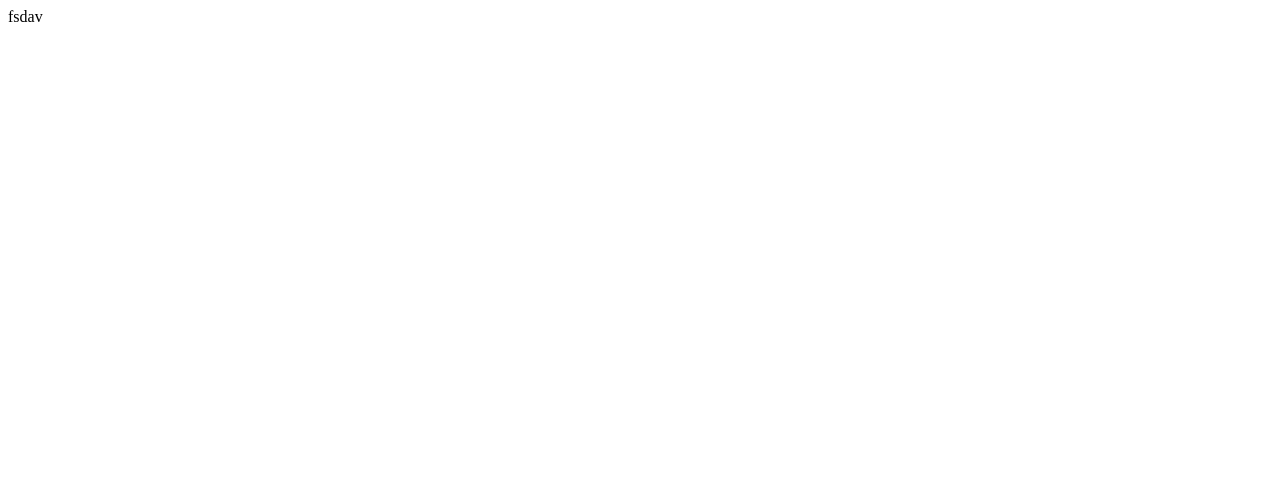
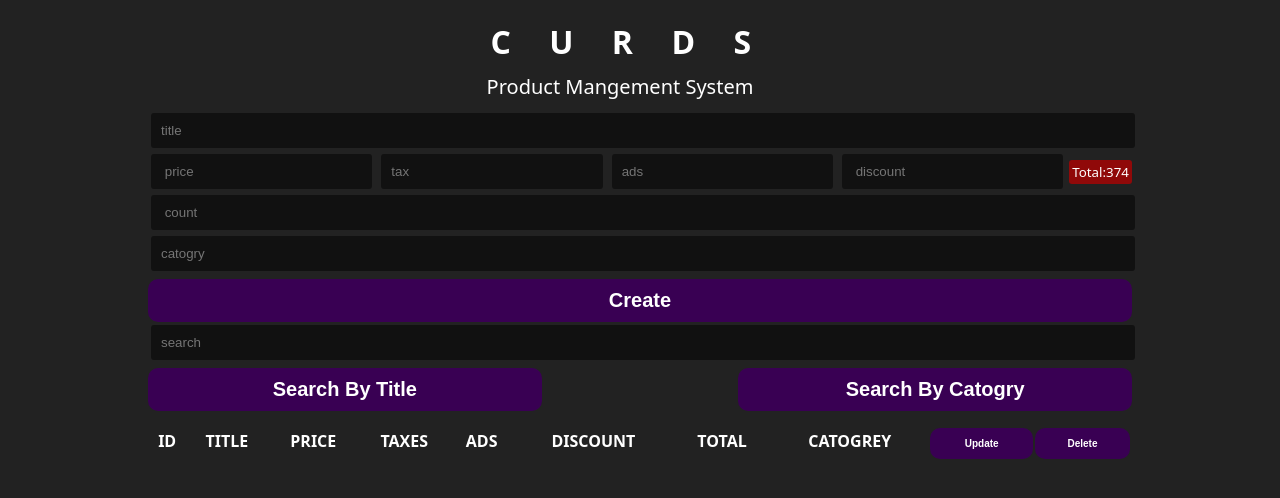
Before and after one commit to Mustafa-isa/curds, a plain HTML site: page index.html in a window 1280 px wide. Drawn offline with Linux system fonts and the light colour scheme.

Commit message:
curds
create css style

```diff
--- a/index.html
+++ b/index.html
@@ -8,7 +8,52 @@
     <link rel="stylesheet" href="style.css">
 </head>
 <body>
-    fsdav
+    <div class="content">
+        <div class="content-head">
+            <h1>curds</h1>
+            <p>product mangement system</p>
+        </div>
+        <input type="text" id="title " placeholder="title">
+        <div class="price-flex">
+            <input type="number" id="price" placeholder=" price">
+            <input type="number" id="tax" placeholder="tax">
+            <input type="number" id="ads" placeholder="ads">
+            <input type="number" id=" discount" placeholder=" discount">
+            <small class="totle">374</small>
+        </div>
+        <input type="number" id="count" placeholder=" count">
+        <input type="text" id="catogry" placeholder="catogry">
+        <button class="btn">create</button>
+        <div class="search">
+        <input type="text" id="search " placeholder="search">
+        <div class="search-conten">
+            <button id="searchTitle">search by title</button>
+            <button id="searchCatogry">search by catogry</button>
+        </div>
+
+        </div>
+        <div class="output">
+            <table>
+                <tr>
+                    <th>id</th>
+                    <th>title</th>
+                    <th>price</th>
+                    <th>taxes</th>
+                    <th>ads</th>
+                    <th>discount</th>
+                    <th>total</th>
+                    <th>catogrey</th>
+                    <th><button id="update">update</button></th>
+                    <th><button id="delete">delete</button></th>
+
+                </tr>
+
+
+            </table>
+        </div>
+
+
+    </div>
     <script src="main.js"></script>
 </body>
 </html>
--- a/main.js
+++ b/main.js
@@ -0,0 +1 @@
+//SATRTING CODE............
--- a/style.css
+++ b/style.css
@@ -0,0 +1,118 @@
+*{
+    padding: 0;
+    margin: 0;
+    box-sizing: border-box;
+}
+:root{
+    --backGround:#222;
+    --inputColor:#111;
+    --textColor:#fff;
+    --inputFoucs:#000;
+    --btnColor:#390053;
+    --btnHover:#7312a0;
+
+
+
+}
+body{
+    font-family: system-ui, -apple-system, BlinkMacSystemFont, 'Segoe UI', Roboto, Oxygen, Ubuntu, Cantarell, 'Open Sans', 'Helvetica Neue', sans-serif;
+    background-color: var(--backGround);
+    color: var(--textColor);
+
+}
+.content {
+    width: 80%;
+    margin-left: auto;
+    margin-right: auto;
+    padding: 20px;
+}
+.content-head {
+    text-align: center;
+    margin-bottom: 10px;
+}
+h1{
+    text-transform: uppercase;
+    letter-spacing: 1.2em;
+}
+.content-head p {
+    text-transform: capitalize;
+    font-size: 20px;
+    padding-right: 40px;
+    padding-top: 10px;
+}
+input {
+    width: 100%;
+    margin: 3px;
+    outline: none;
+    border: none;
+    padding: 10px;
+    border-radius: 3px;
+    background-color: var(--inputColor);
+    color: var(--textColor);
+
+}
+input:focus{
+    transform:scale(1.1);
+    background-color: var(--inputFoucs);
+}
+.price-flex{
+display: flex;
+gap: 3px;
+align-items: center;
+justify-content: center;
+
+}
+button{
+width: 100%;
+padding: 10px;
+text-align: center;
+outline: none;
+border-radius: 10px;
+background-color: var(--btnColor);
+color: var(--textColor);
+text-transform: capitalize;
+margin-top: 5px;
+cursor: pointer;
+font-size: 20px;
+border: none;
+font-weight: 700;
+transform: 0.3s;
+}
+button:hover{
+background-color: var(--btnHover);
+}
+.totle{
+    padding: 3px;
+    background-color: rgb(144, 9, 9);
+    border-radius: 3px;
+    color: var(--textColor);
+
+}
+.totle::before{
+    content: "Total:";
+}
+.search-conten{
+display: flex;
+justify-content: space-between;
+}
+.search-conten button{
+   width: 40%;
+}
+table {
+    width: 100%;
+    text-align: center;
+    margin: 10px 0;
+}
+table th {
+    text-transform: uppercase;
+}
+.output button{
+    font-size: 10px;
+
+}
+@media(max-widh:767px){
+    .search-conten{
+        display: block;
+
+    }
+}
```
